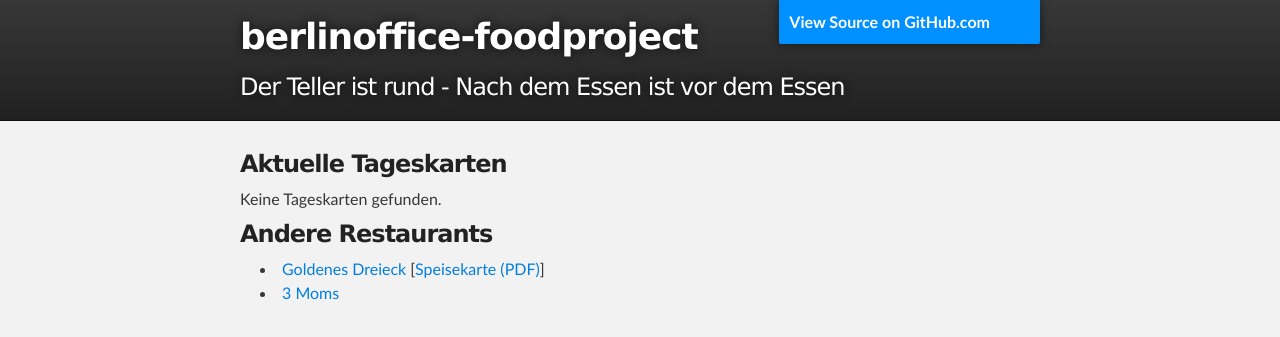
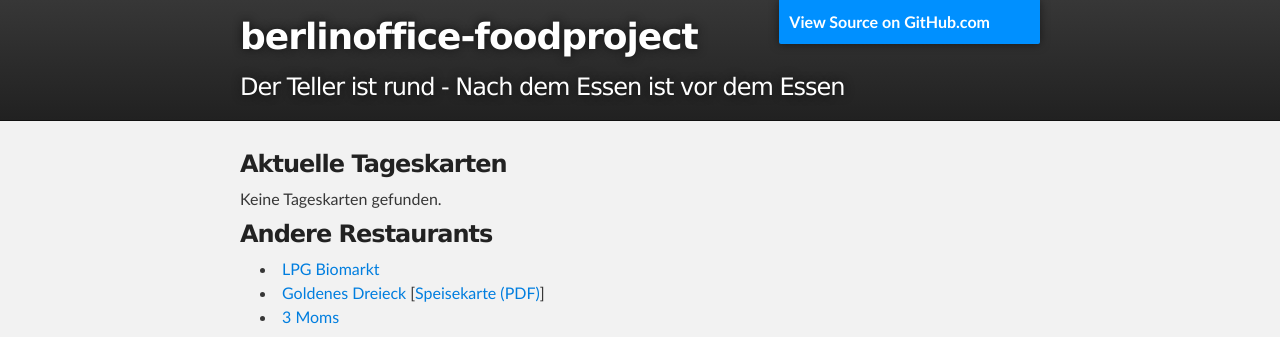
Before and after one commit to krf/berlinoffice-foodproject, a website: page public/index.html in a window 1280 px wide. Shown: the top 337 px of the page. Drawn offline with nearby package versions, Linux system fonts and the light colour scheme; no server answers; grey boxes are pictures that could not be loaded.

Commit message:
Don't resolve LPG Biomarkt anymore
Connecting to their server constantly locks up node (i.e. the request
blocks) -- I have no clue what's going on.

Might be caused by OpenShift, I cannot reproduce locally.

```diff
--- a/public/index.html
+++ b/public/index.html
@@ -82,6 +82,7 @@
 
         <h3>Andere Restaurants</h3>
         <ul>
+          <li><a href="http://www.lpg-biomarkt.de/unsere-markte-herzlich-willkommen/mehringdamm/#unser-angebot">LPG Biomarkt</a></li>
           <li><a href="http://www.qype.com/place/2298139-Little-Saigon-Berlin">Goldenes Dreieck</a> [<a href="./menus/goldenes_dreieck.pdf">Speisekarte (PDF)</a>]</li>
           <li><a href="http://www.qype.com/place/123069-3-Moms-Berlin">3 Moms</a></li>
         </ul>
--- a/resolvers.js
+++ b/resolvers.js
@@ -165,6 +165,7 @@ var resolvers = [
             return result;
         }
     },
+    /*
     {
         name: 'LPG Biomarkt',
         link: 'http://www.lpg-biomarkt.de/unsere-markte-herzlich-willkommen/mehringdamm/#unser-angebot',
@@ -192,6 +193,7 @@ var resolvers = [
             return result;
         }
     },
+    */
     {
         name: 'EatFirst',
         link: 'https://www.eatfirst.de/',
```
